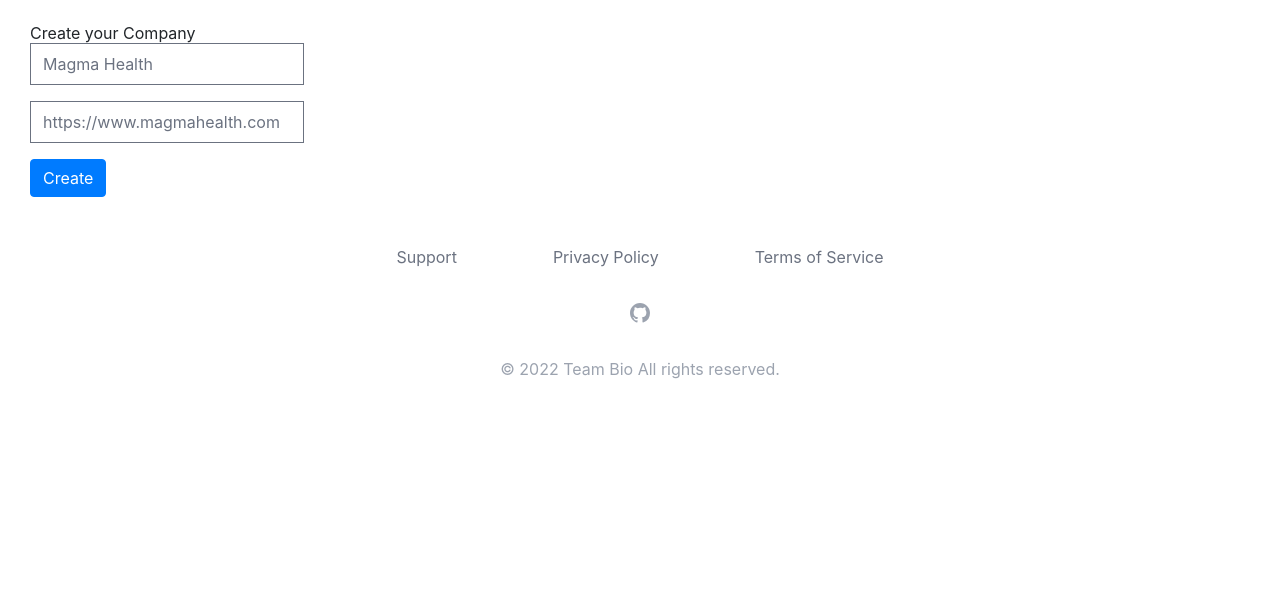
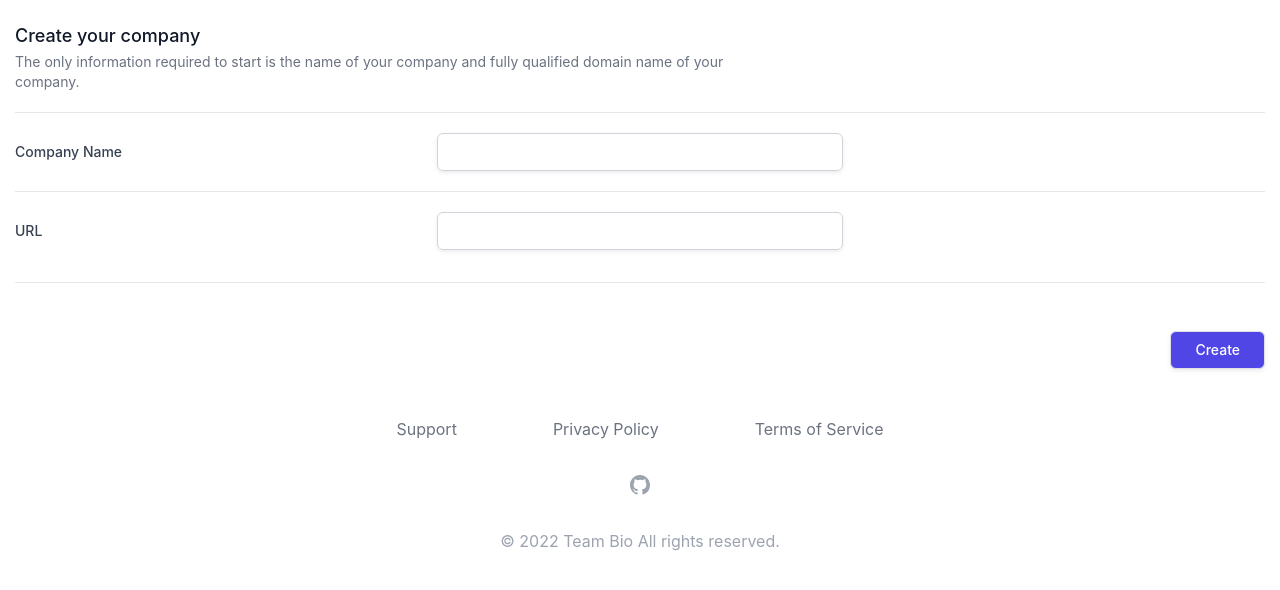
Before and after one commit to aaronspindler/Team.Bio, a Django app: page /company/create in a window 1280 px wide. Shown: the part 90-680 px from the top of the page. Run offline with Django 4.2, Linux system fonts and the light colour scheme; the visitor is signed in with stand-in values (Sample User, id 1); data that the repository does not hold is empty; some libraries are stand-ins or nearby versions.

Commit message:
Fixed create company page

```diff
--- a/templates/companies/create_company.html
+++ b/templates/companies/create_company.html
@@ -4,26 +4,36 @@
 {% block title %}Create a Company{% endblock title %}
 
 {% block content %}
-    <div class="container">
-    <div class="row">
-            <div class="col-md-12">
-                <h1>Create your Company</h1>
+    <form class="space-y-8 divide-y divide-gray-200" action="{% url 'create_company' %}" method="post">
+        <div class="space-y-8 divide-y divide-gray-200 sm:space-y-5">
+            <div class="space-y-6 sm:space-y-5">
+                <div>
+                    <h3 class="text-lg font-medium leading-6 text-gray-900">Create your company</h3>
+                    <p class="mt-1 max-w-3xl text-sm text-gray-500">The only information required to start is the name of your company and fully qualified domain name of your company.</p>
+                </div>
+
+                <div class="space-y-6 sm:space-y-5">
+                    <div class="sm:grid sm:grid-cols-3 sm:items-start sm:gap-4 sm:border-t sm:border-gray-200 sm:pt-5">
+                        <label for="about" class="block text-sm font-medium text-gray-700 sm:mt-px sm:pt-2">Company Name</label>
+                        <div class="flex max-w-lg rounded-md shadow-sm">
+                            <input type="text" name="name" id="id_name" class="block w-full min-w-0 flex-1 rounded-none rounded-r-md rounded-l-md border-gray-300 focus:border-indigo-500 focus:ring-indigo-500 sm:text-sm">
+                        </div>
+                    </div>
+                    <div class="sm:grid sm:grid-cols-3 sm:items-start sm:gap-4 sm:border-t sm:border-gray-200 sm:pt-5">
+                        <label for="about" class="block text-sm font-medium text-gray-700 sm:mt-px sm:pt-2">URL</label>
+                        <div class="flex max-w-lg rounded-md shadow-sm">
+                            <input type="text" name="url" id="id_url" class="block w-full min-w-0 flex-1 rounded-none rounded-r-md rounded-l-md border-gray-300 focus:border-indigo-500 focus:ring-indigo-500 sm:text-sm">
+                        </div>
+                    </div>
+                </div>
+                {% csrf_token %}
             </div>
         </div>
-        <div class="row">
-            <div class="col-md-12">
-                <form action="{% url 'create_company' %}" method="post">
-                    {% csrf_token %}
-                    <div class="form-group">
-                        {{ form.name }}
-                    </div>
-                    <div class="form-group">
-                        {{ form.url }}
-                    </div>
-                    <button type="submit" class="btn btn-primary">Create</button>
-                </form>
+
+        <div class="pt-5">
+            <div class="flex justify-end">
+                <button type="submit" class="ml-3 inline-flex justify-center rounded-md border border-transparent bg-indigo-600 py-2 px-4 text-sm font-medium text-white shadow-sm hover:bg-indigo-700 focus:outline-none focus:ring-2 focus:ring-indigo-500 focus:ring-offset-2">Create</button>
             </div>
         </div>
-    </div>
-
+    </form>
 {% endblock content %}
```
